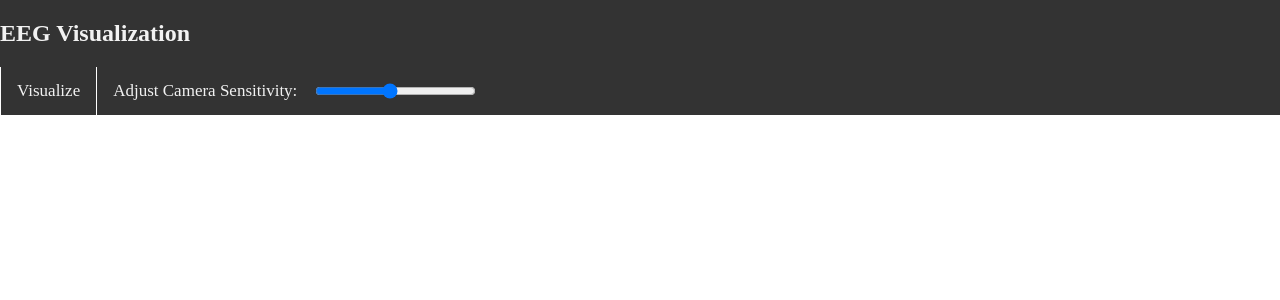
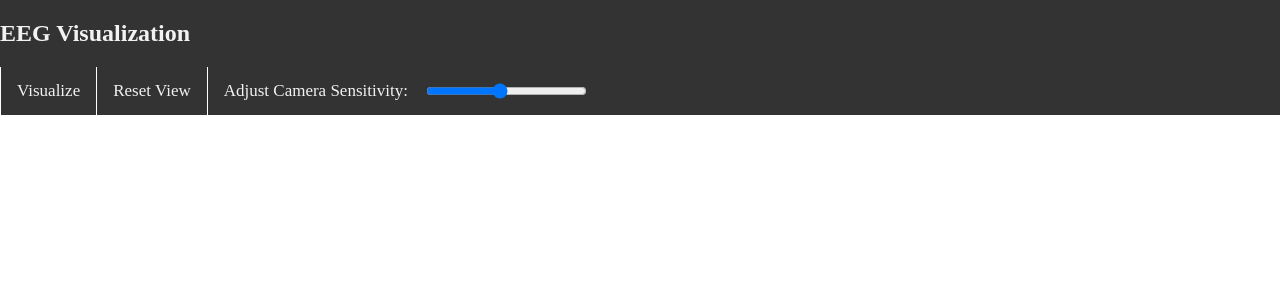
Before and after one commit to nmuscolino/CS495_EEG_Visualization, a Django app: page / in a window 1280 px wide. Shown: the top 300 px of the page. Run offline with Django 3.2, Linux system fonts and the light colour scheme; some libraries are stand-ins or nearby versions.

Commit message:
Added new button to front end template
Added the 'Reset View' button to the frontend.

```diff
--- a/eeg_visualization/eeg_app/templates/home.html
+++ b/eeg_visualization/eeg_app/templates/home.html
@@ -31,10 +31,13 @@
       <label for="visualize-button" class="btn-label">Visualize</label>
       <button type="button" id="visualize-button" class="btn-css">Visualize</button>
 
+      <!-- Setup Reset Camera Button -->
+      <label for="camera-reset">Reset View</label>
+      <button type="button" id="camera-reset" class="btn-css">Reset View</button>
+
       <!-- Setup Sensitivity Slider-->
       <label for="sensSlider">Adjust Camera Sensitivity:</label>
       <input type="range" min="1" max="10" value="5" step="0.5" class="slider" id="sensSlider">
-
     </div>
 
 
```
